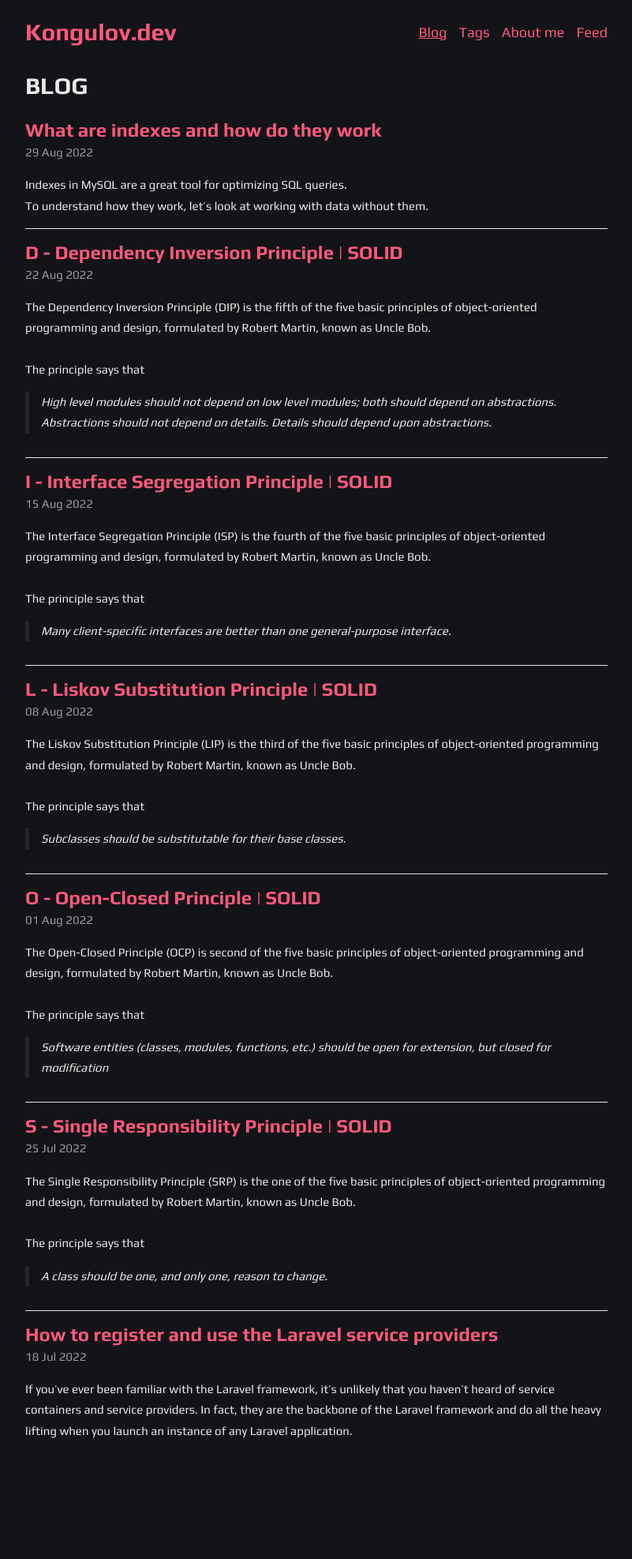
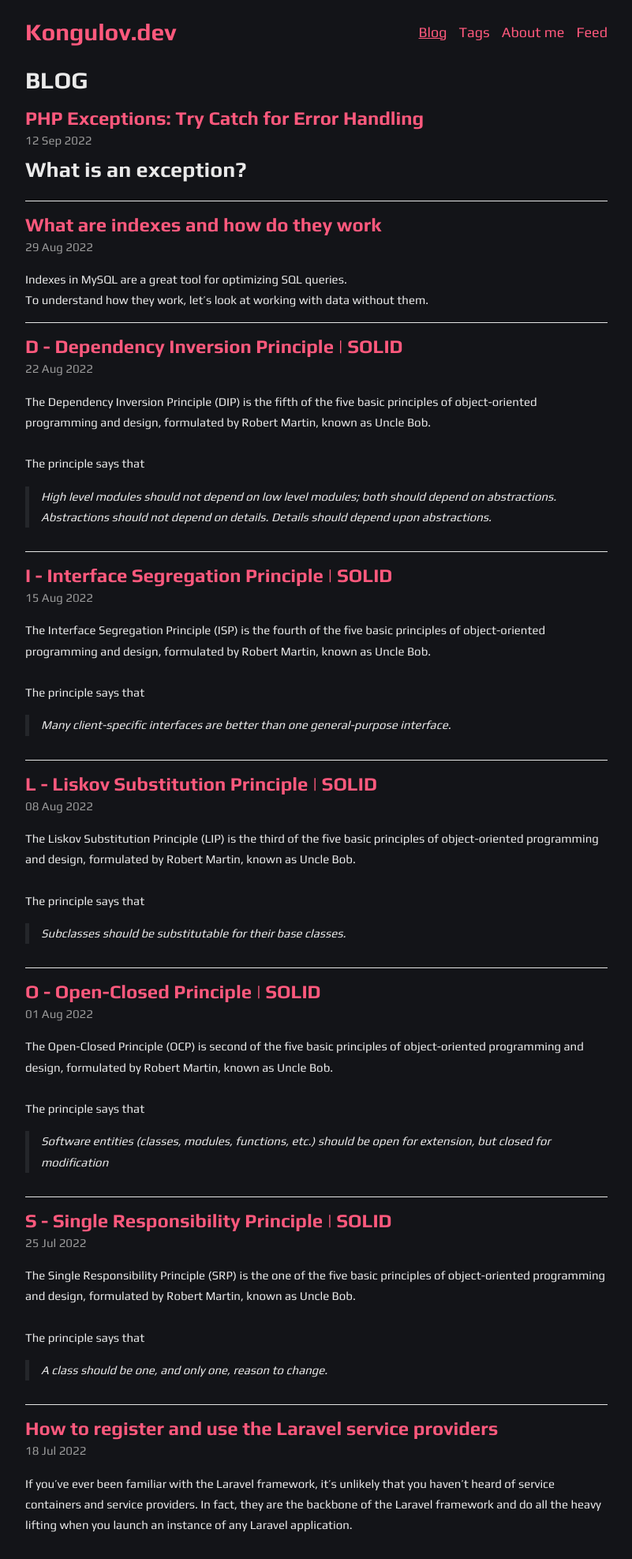
Before and after one commit to kongulov/kongulov.dev, a Jekyll site: the page built from index.html, in a window 1280 px wide. Shown: the whole page at 79% size, without its empty margins (239-1040 px from the left). Built offline with Jekyll 4.4.1, drawn with Linux system fonts in a browser that asks for light colours; the list of posts is cut into pages by our own code; before the commit the page ends 1855 px from its top, so only the background shows below that; some of the changed lines change nothing that is shown.

Commit message:
new post

````diff
--- /dev/null
+++ b/_posts/2022-09-12-php-exceptions-try-catch-for-error-handling.md
@@ -0,0 +1,194 @@
+---
+layout: post
+title: "PHP Exceptions: Try Catch for Error Handling"
+description: Exceptions are something that is deliberately thrown by code and is expected to be caught at some point in your application.
+keywords: php coding exception try catch
+image:
+    path: /assets/images/posts/php-exceptions-try-catch-for-error-handling.png
+    width: 850
+    height: 610
+    alt: Exception handling in a try catch finally block
+tags: php
+---
+
+<h2>What is an exception?</h2>
+
+PHP 5 has a new error model that allows you to throw and catch exceptions in your application - it's a better way to handle errors than what we had in older versions of PHP.
+All exceptions are instances of the `Exception` base class, which we can extend to introduce our own custom exceptions.
+
+It is important to note here that exception handling is different from error handling.
+When handling errors, we can use the `set_error_handler` function to set our custom error handling function so that whenever an error is fired, it will call our error handling function.
+This way you can manage errors. However, as a rule, some kinds of errors are not recovered and stop the program execution.
+
+On the other hand, exceptions are something that is deliberately thrown by code and is expected to be caught at some point in your application.
+So we can say that exceptions are recoverable and not certain errors that are not recoverable.
+If the exception being thrown is somewhere in your application, program execution continues from where the exception was caught.
+And an exception that doesn't hit anywhere in your application results in an error that stops the program from running.
+
+<h2>Exception handling flow</h2>
+
+Let's take a look at the following diagram, which shows the general control flow of exception handling.
+
+<div class="post-image">
+    <img src="{{ site.url }}{{ page.image.path }}" alt="{{ page.image.alt }}">
+</div>
+
+Exceptions can be thrown and caught using `try` and `catch` blocks.
+You are responsible for throwing exceptions if something happens that is not expected.
+Let's take a quick look at the main flow of exception handling as shown in the following pseudocode.
+
+```php
+// code before the try-catch block
+
+try {
+  // code
+
+  // if something is not as expected
+      // throw exception using the "throw" keyword
+
+  // code, it won't be executed if the above exception is thrown
+} catch (Exception $e) {
+  // exception is raised and it'll be handled here
+  // $e->getMessage() contains the error message
+}
+
+// code after the try-catch block, will always be executed
+```
+
+Most of the time, when you're dealing with exceptions, you end up using a pattern, as shown in the snippet above.
+You can also use a `finally` block along with `try` and `catch` blocks, but we'll get to that later in this article.
+
+The `try` block is the one used when you suspect that your code may be throwing an exception.
+You should always wrap such code using `try` and `catch`.
+
+<h2>Throwing an exception</h2>
+
+The exception can be thrown by the function you are calling, or you can use the throw keyword to manually throw the exception.
+For example, you can validate some input before performing any operation and `throw` an exception if the input is invalid.
+
+The important thing to note here is that if you throw an exception, but you haven't defined a `catch` block that should handle that exception, it will result in a fatal error.
+Therefore, you need to make sure that you always define a `catch` block if you are throwing exceptions in your application.
+
+When an exception is caught in a `catch` block, the `Exception` object contains the error message that was thrown using the `throw` keyword.
+The variable `$e` in the example above is an instance of the `Exception` class, so it has access to all the methods of that class.
+In this block, you must define your own exception handling logic - what exactly do you want to do with the error you catch.
+
+In the next section, we'll take a real world example to understand how exception handling works.
+
+<h2>Example from a real project</h2>
+
+In this section, we'll build a real-life example to demonstrate PHP's exception handling.
+
+Let's say you've created an application that loads the application's configuration from a `config.php` file.
+Now it's important that the `config.php` file is present when your application boots up. So your application cannot run if the `config.php` file is missing.
+So this is the ideal case to throw an exception and tell the user that they need to fix the problem.
+
+```php
+try {
+    // init bootstrapping phase
+
+    $config_file_path = "config.php";
+
+    if (!file_exists($config_file_path))
+    {
+      throw new Exception("Configuration file not found.");
+    }
+
+    // continue execution of the bootstrapping phase
+} catch (Exception $e) {
+    echo $e->getMessage();
+    die();
+}
+```
+
+As you can see in the example above, we check for the existence of a `config.php` file at the start of the bootstrap phase.
+If the `config.php` file is found, execution continues normally. On the other hand, we will throw an exception if the `config.php` file does not exist.
+Also, we would like to stop execution if there is an exception!
+
+This is how you can use exceptions in your applications.
+You should throw exceptions for exceptional use cases - you should not unnecessarily throw exceptions for errors such as invalid user credentials,
+incorrect directory access permissions, etc. that you often expect. They are better handled by general error messages in the normal application's thread of execution.
+
+So this was an example of exception handling using the default `Exception` class.
+In the next section, we'll look at how you can extend the main `Exception` class and create your own custom exceptions in your application.
+
+<h2>How to create custom exceptions</h2>
+
+In this section, we will discuss how you can create custom exceptions in your applications.
+In fact, we'll extend the example we just discussed in the previous section to demonstrate custom exceptions.
+
+In the previous example, we chose a configuration exception using the default `Exception` class.
+This is fine if you just want to deal with the error message.
+However, sometimes you want to do a little more depending on the type of exception being thrown.
+This is why custom exclusions are useful.
+
+Let's move on to the previous example as shown in the following snippet.
+
+```php
+class ConfigFileNotFoundException extends Exception {}
+
+try {
+    // init bootstrapping phase
+
+    $config_file_path = "config.php";
+
+    if (!file_exists($config_file_path))
+    {
+      throw new ConfigFileNotFoundException("Configuration file not found.");
+    }
+
+    // continue execution of the bootstrapping phase
+} catch (ConfigFileNotFoundException $e) {
+    echo "ConfigFileNotFoundException: ".$e->getMessage();
+    // other additional actions that you want to carry out for this exception
+    die();
+} catch (Exception $e) {
+    echo $e->getMessage();
+    die();
+}
+```
+
+First, we have defined the `ConfigFileNotFoundException` class, which extends the main `Exception` class.
+It now becomes our custom exception class and we can use it when we want to throw a `ConfigFileNotFoundException` in our application.
+
+We then used the `throw` keyword to throw a `ConfigFileNotFoundException` in case the `config.php` file does not exist.
+However, the important difference is in the `catch` block.
+As you can see, we have defined two `catch` blocks, and each block is used to catch a different type of exception.
+
+The first one gets exceptions of type `ConfigFileNotFoundException`.
+So, if the exception being thrown is of type `ConfigFileNotFoundException`, this block will be executed.
+If the exception type does not match any particular `catch` block, it will match the latter, which should catch all generic exception messages.
+
+<h2>Finally block</h2>
+
+In this section, we'll look at how you can use the `finally` keyword along with `try` and `catch` blocks.
+Sometimes you want to execute a piece of code regardless of whether an exception was thrown.
+This is where you can use the `finally` block, since the code you place in the `finally` block will always be executed after the try and catch blocks have been executed,
+regardless of whether an exception was thrown.
+
+Let's try to understand this using the following example.
+
+```php
+try {
+  // code
+
+  // if something is not as expected
+      // throw exception using the "throw" keyword
+
+  // code, it won't be executed if the above exception is thrown
+} catch (Exception $e) {
+  // exception is raised and it'll be handled here
+  // $e->getMessage() contains the error message
+} finally {
+  // code, it'll always be executed
+}
+```
+
+The code in the above example is almost the same with the only exception that we have added a `finally` block after the `catch` block.
+And, as we discussed, the code in this block will always be executed.
+
+The typical use cases we could come up with for using a `finally` block are usually related to resource cleanup.
+For example, if you opened a database connection or file on disk in a `try` block, you can perform cleanup tasks such as closing the connection in a `finally` block, as this is guaranteed.
+
+Exception handling is a key coding skill, and you should consider how exceptions will be handled as you develop your applications.
+This will help you detect and recover from unexpected errors in your application. Hope this post inspires you to write better error handling code!
--- a/_sass/_base.scss
+++ b/_sass/_base.scss
@@ -267,6 +267,7 @@ h1 {
   color: var(--main-text-color);
   text-transform: uppercase;
   font-size: 2rem;
+  line-height: 2.5rem;
   font-weight: bold;
   margin-bottom: 1.5rem;
 }
@@ -276,7 +277,6 @@ h3,
 h4,
 h5 {
   font-weight: bold;
-  margin-bottom: 1.5rem;
   font-size: 2rem;
 }
 
@@ -822,11 +822,6 @@ $link-color: var(--link-color);
   }
 }
 
-.h1{
-  font-size: 2rem;
-  font-weight: bold;
-}
-
 #about{
   .about-header{
     display: flex;
@@ -1140,6 +1135,7 @@ pre {
 
   h1{
     font-size: 1.5rem;
+    line-height: 2rem;
   }
 
   .post > .post-title {
````
Also changed, not shown: _posts/2022-08-29-what-are-indexes-and-how-do-they-work.md (line endings or trailing spaces), assets/images/posts/php-exceptions-try-catch-for-error-handling.png (added).
